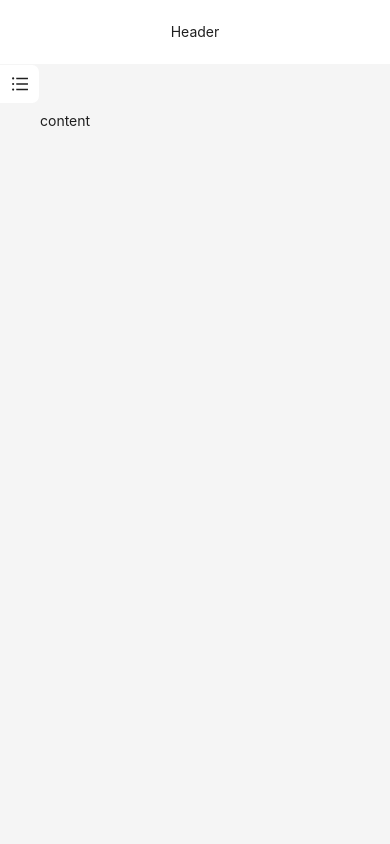
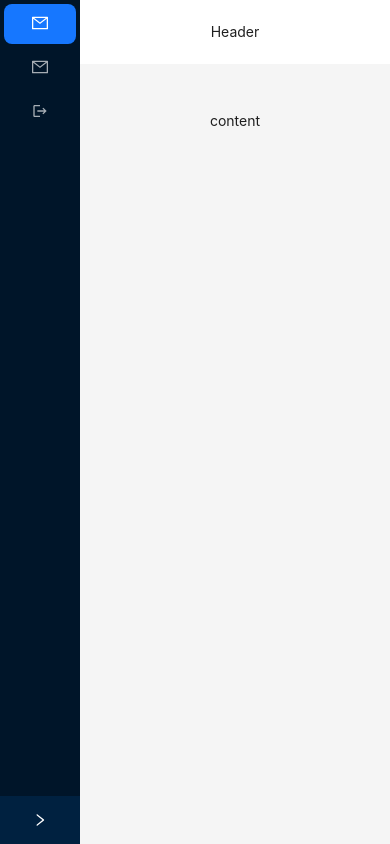
Before and after one commit to tt02-capstone/tt02-admin-portal, a React (Create React App) app: page /home in a window 390 px wide. Built offline with nearby package versions, Linux system fonts and the light colour scheme.

Commit message:
Add responsive Slider collapse and style

```diff
--- a/package.json
+++ b/package.json
@@ -3,6 +3,7 @@
   "version": "0.1.0",
   "private": true,
   "dependencies": {
+    "@ant-design/icons": "^5.2.6",
     "@emotion/react": "^11.11.1",
     "@emotion/styled": "^11.11.0",
     "@mui/icons-material": "^5.14.3",
--- a/src/App.js
+++ b/src/App.js
@@ -9,7 +9,6 @@ import React, { useEffect, useState } from "react";
 import { MailOutlined } from '@ant-design/icons';
 import LogoutIcon from '@mui/icons-material/Logout';
 import {Footer} from "antd/es/layout/layout";
-
 function App() {
 
   const navigate = useNavigate();
@@ -30,7 +29,7 @@ function App() {
   };
 
   return (
-    <Layout>
+    <Layout hasSider={location.pathname !== '/'}>
       {location.pathname !== '/' &&
           <Navbar
               currentTab={currentTab}
--- a/src/components/Navbar.js
+++ b/src/components/Navbar.js
@@ -1,32 +1,29 @@
 import React, { useState } from "react";
-import { Menu, Button } from "antd";
+import {Menu, Button, Layout} from "antd";
 import Sider from "antd/es/layout/Sider";
+import {MenuOutlined} from "@ant-design/icons";
 
 function Navbar(props) {
     const [collapsed, setCollapsed] = useState(false);
+
     return (
         <Sider
-            theme="light"
+            theme="dark"
             breakpoint="lg"
-            collapsedWidth="0"
-            onBreakpoint={(broken) => {
-                console.log(broken);
-            }}
+            collapsedWidth="80"
             onCollapse={(collapsed, type) => {
                 console.log(collapsed, type);
                 setCollapsed(collapsed)
             }}
             collapsible collapsed={collapsed}
         >
-            {/*<div className="demo-logo-vertical" />*/}
             <Menu
-                theme="light"
+                theme="dark"
                 defaultSelectedKeys={['1']}
                 mode="inline"
                 selectedKeys={[props.currentTab]}
                 items={props.menuItems}
                 onClick={props.onClickNewTab}
-                style={{display: 'flex', flexDirection: 'column', width: '100%'}}
             />
         </Sider>
     )
--- a/src/pages/CreateAdmin.js
+++ b/src/pages/CreateAdmin.js
@@ -53,12 +53,11 @@ export default function CreateAdmin() {
     }
 
     return (
-        // <div className="createAdmin">
-          <Layout style={{minHeight: '100vh'}}>
+          <Layout style={styles.layout}>
                 <CustomHeader text={"Header"}/>
                 {createAdminMsg && <p>Admin Created Successfully!</p>}
                 <Layout style={{ padding: '0 24px 24px' }}>
-                    <Content style={{ padding: 24, margin: 0, minHeight: 280 }}>
+                    <Content style={styles.content}>
                       <form onSubmit={handleSubmit} style={formStyle}>
                           <FormLabel>Staff Name</FormLabel>
                           <TextField
@@ -97,6 +96,17 @@ export default function CreateAdmin() {
                     </Content>
             </Layout>
         </Layout>
-      // </div>
     );
   }
+
+const styles = {
+    layout: {
+        minHeight: '100vh',
+    },
+    content: {
+        margin: '24px 16px 0',
+        alignSelf: 'center',
+        alignItems: 'center',
+        justifyContent: 'center',
+    },
+}
--- a/src/pages/Home.js
+++ b/src/pages/Home.js
@@ -1,4 +1,4 @@
-import {Layout} from 'antd';
+import {Layout, theme} from 'antd';
 import React from "react";
 import CustomHeader from "../components/CustomHeader";
 import {Content} from "antd/es/layout/layout";
@@ -7,13 +7,25 @@ export default function Home() {
 
 
     return (
-            <Layout style={{minHeight: '100vh'}}>
+            <Layout style={styles.layout}>
                 <CustomHeader text={"Header"} />
 
-                <Content style={{ margin: '24px 16px 0' }}>
+                <Content style={styles.content}>
                     <div style={{ padding: 24, minHeight: 360 }}>content</div>
                 </Content>
 
             </Layout>
     )
 }
+
+const styles = {
+    layout: {
+        minHeight: '100vh',
+    },
+    content: {
+        margin: '24px 16px 0',
+        alignSelf: 'center',
+        alignItems: 'center',
+        justifyContent: 'center',
+    },
+}
```
Also changed, not shown: 1 other file (tests, documents, lock files or other folders).
